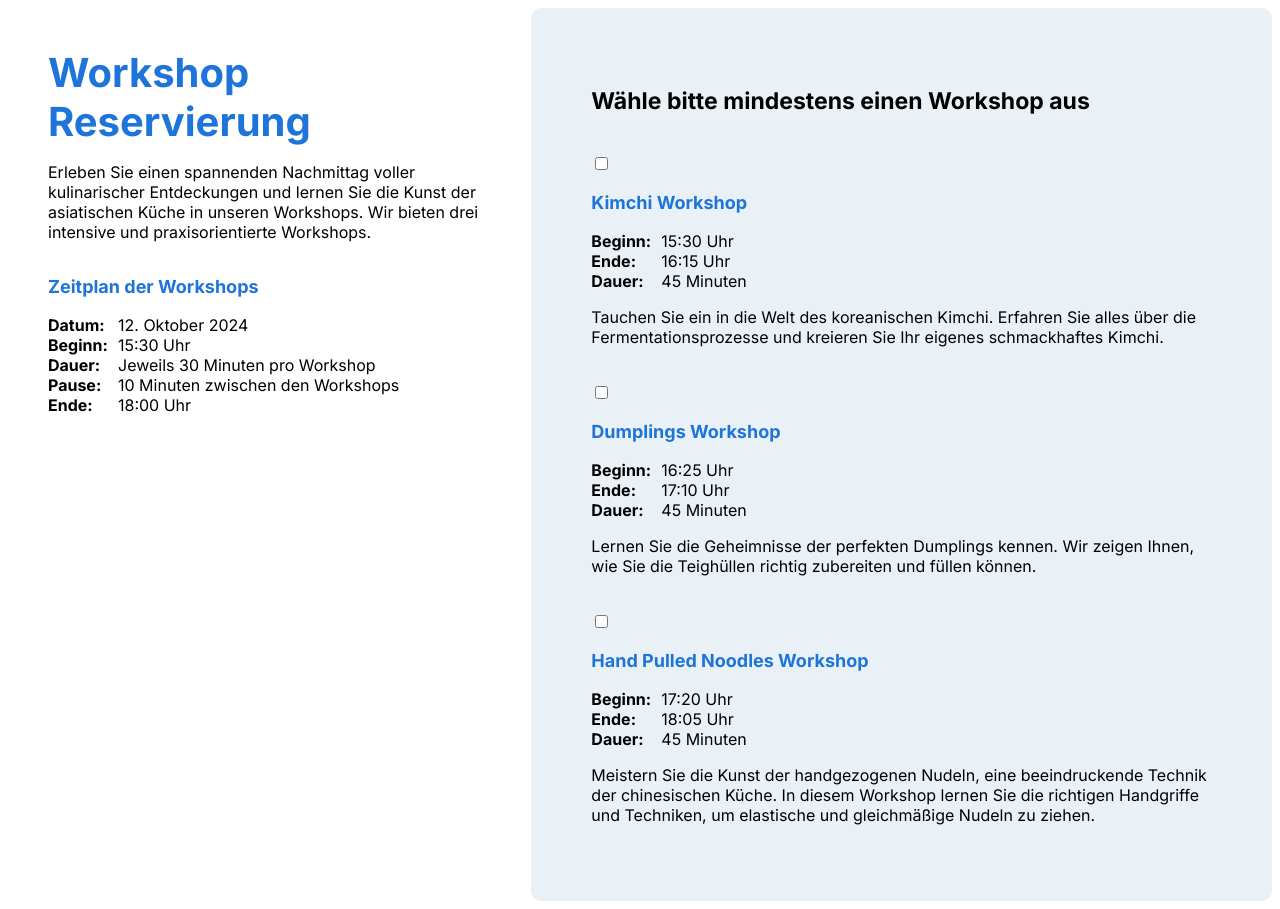
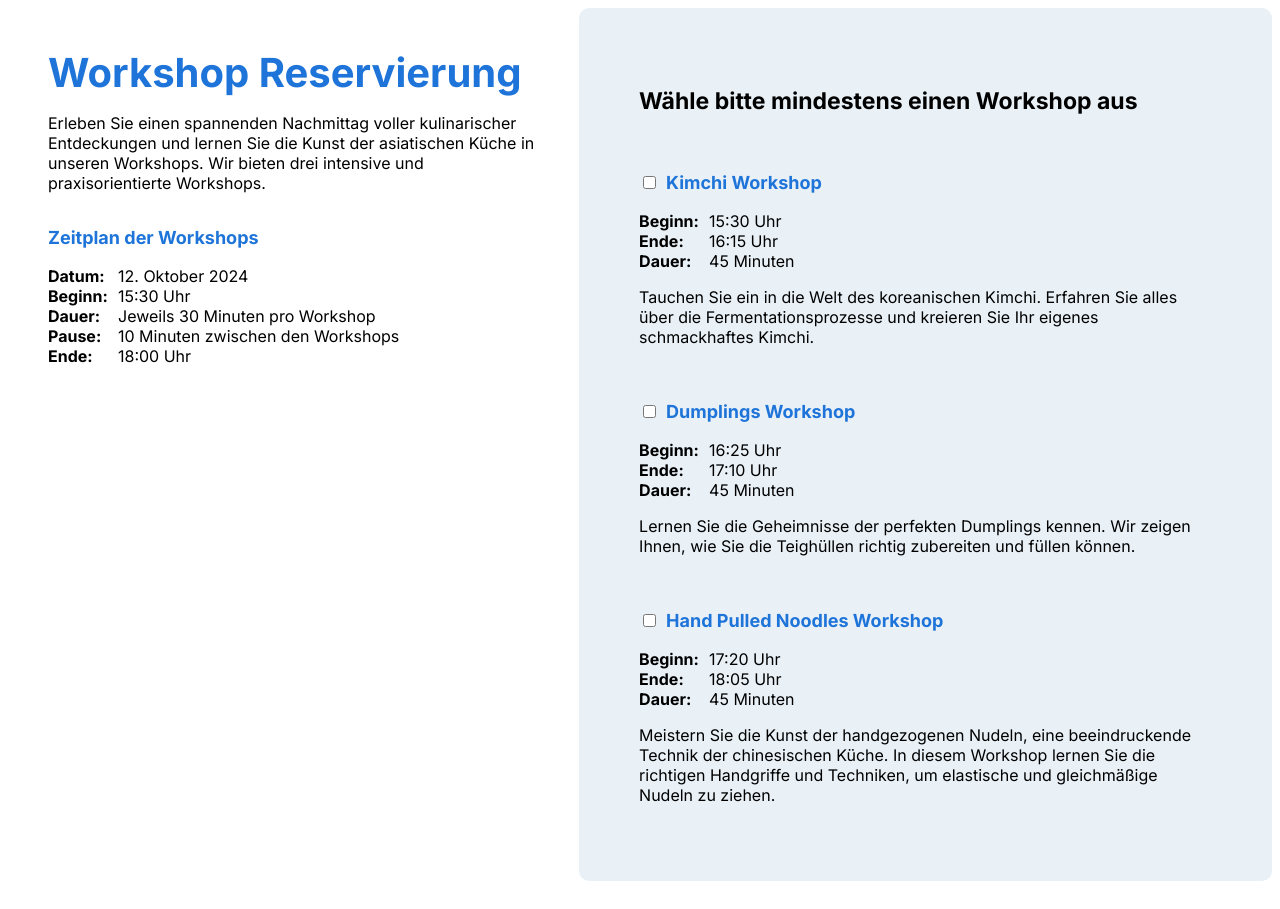
Before and after one commit to ACO-Charity/toa-reservation-frontend, a React (Vite) app: page / in a window 1280 px wide. Built offline with nearby package versions, Linux system fonts and the light colour scheme.

Commit message:
added new file WorkshopCheckbox.scss and aligned the checkbox next to h3

```diff
--- a/src/components/form-description/description-details/DescriptionDetails.scss
+++ b/src/components/form-description/description-details/DescriptionDetails.scss
@@ -4,7 +4,7 @@
 }
 
 .form-description {
-  width: 50%;
+  width: 60%;
   padding: 40px;
   background-color: white;
   display: flex;
--- /dev/null
+++ b/src/components/workshop-description/WorkshopCheckbox.scss
@@ -0,0 +1,7 @@
+.workshop-checkbox-content {
+  display: flex;
+}
+
+.checkbox-box {
+  margin-right: 10px;
+}
--- a/src/components/workshop-description/WorkshopCheckbox.tsx
+++ b/src/components/workshop-description/WorkshopCheckbox.tsx
@@ -1,4 +1,5 @@
 import DescriptionDetails from '../form-description/description-details/DescriptionDetails';
+import './WorkshopCheckbox.scss'
 
 interface WorkshopCheckboxProps {
     label: string;
@@ -9,17 +10,17 @@ interface WorkshopCheckboxProps {
 const WorkshopCheckbox: React.FC<WorkshopCheckboxProps> = ({label, details, description}) => {
     return (
         <div className="workshop-checkbox">
-            <label>
-                <input type="checkbox"/>
             <div className="workshop-checkbox-content">
+                <input type="checkbox" className="checkbox-box"/>
                 <h3>{label}</h3>
+            </div>
             {details.map((detail, index) => (
                 <DescriptionDetails key={index} category={detail.category} detail={detail.detail}/>
             ))}
             <p>{description}</p>
+
         </div>
-            </label>
-        </div>
+
     );
 };
 
```
Lines whose indentation alone changed are shown as unchanged.
